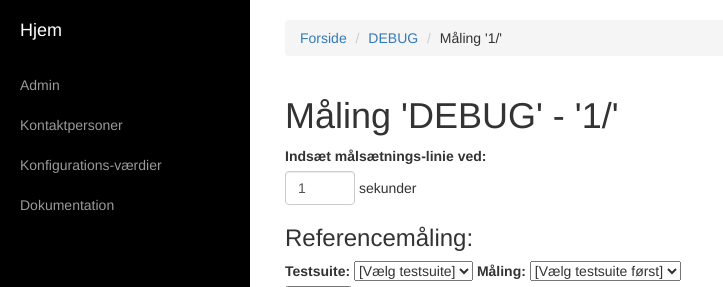
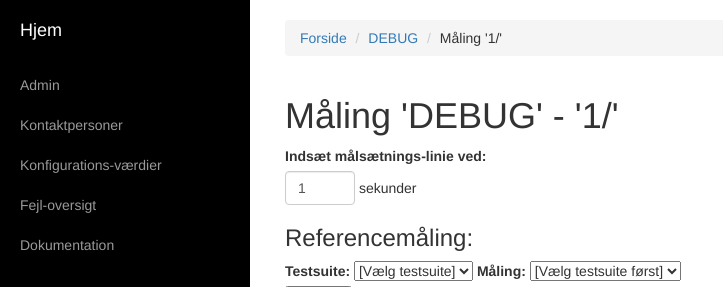
Before and after one commit to magenta-aps/aalborg-monitor, a Django app: page /testsuite/1/1/ in a window 1280 px wide. Shown: the top 287 px of the page, without its empty margins (0-723 px from the left). Run offline with Django 3.2, Linux system fonts and the light colour scheme; data comes from the database, SQL or seed files in the repository; data that the repository does not hold is empty; some libraries are stand-ins or nearby versions.

Commit message:
- Fix up merging of code from Magena repository.

```diff
--- a/aalborgmonitor/templates/base_layout.html
+++ b/aalborgmonitor/templates/base_layout.html
@@ -33,6 +33,8 @@
               >Kontaktpersoner</a></li>
             <li><a href="{% url 'admin:index' %}appmonitor/configurationvalue/"
               >Konfigurations-værdier</a></li>
+            <li><a href="{% url 'appmonitor:error_report' %}"
+              >Fejl-oversigt</a></li>
             <li><a href="{% url 'appmonitor:documentation' %}"
               >Dokumentation</a></li>
             {% endblock %}
```
Also changed, not shown: 1 other file.
